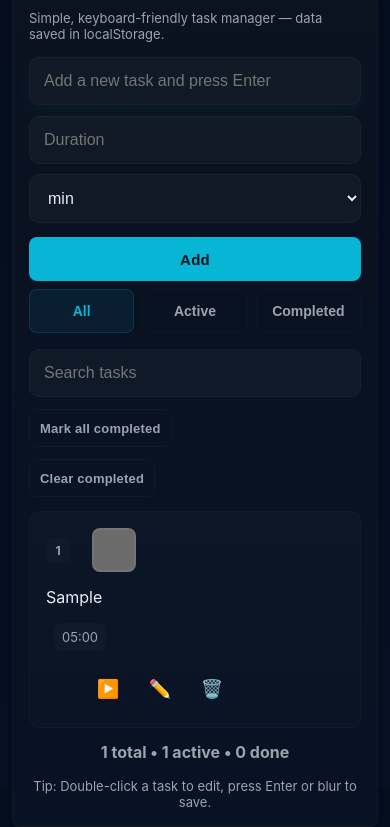
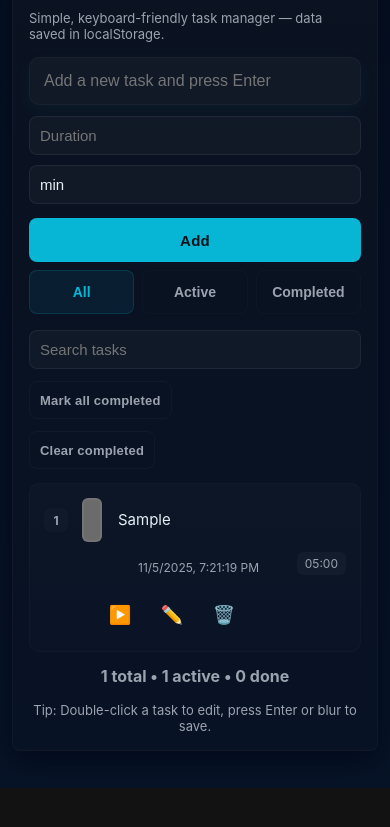
Before and after one commit to HiXaM94/Task-Tracker00, a plain HTML site: page TaskTracker/index.html in a window 390 px wide. Both pictures are taken after typing "Sample", "5" into the empty fields and a click on the button "Add". Shown: the part 56-883 px from the top of the page. After the commit the page ends 844 px from the top, so only its background shows below. Drawn offline with Linux system fonts and the light colour scheme.

Commit message:
Udpate TaskTracker Mobile Style

```diff
--- a/TaskTracker/style.css
+++ b/TaskTracker/style.css
@@ -174,7 +174,7 @@ body{
   }
 
   .task-number{
-    margin-right:6px;
+    margin-right:4px;
   }
 
   .task-text{
@@ -194,9 +194,6 @@ body{
 
   /* hide the full timestamp on small screens to save space;
      keep duration visible inline. Remove this line if you want the timestamp too. */
-  .meta{
-    display:none;
-  }
 
   .duration{
     font-size:13px;
@@ -296,8 +293,8 @@ body{
   }
 
   .checkbox {
-    width: 24px;
-    height: 24px;
+    width: 20px;
+    height: 20px;
     border-radius: 8px;
   }
 
@@ -398,3 +395,129 @@ body{
   .extras { display:flex; gap:8px; flex-wrap:wrap; align-items:center; }
   .extras .input.small { flex:1 1 100%; }
 }
+
+/* Tighter spacing: reduce gap between number and checkbox */
+.task-number{
+  margin-right: 4px; /* reduced from 6px */
+}
+
+/* Make checkbox slightly larger and inline with task text */
+.checkbox{
+  width: 20px;
+  height: 20px;
+  min-width: 20px;
+  border-radius: 6px;
+  border: 2px solid rgba(255,255,255,0.06);
+  display:inline-flex;
+  align-items:center;
+  justify-content:center;
+  cursor:pointer;
+  margin-right: 8px; /* small gap to text */
+  transition: all .12s ease;
+}
+
+/* ensure checkbox aligns vertically with task text */
+.task-item { align-items: center; }
+
+/* Keep task text flexible so it sits inline with checkbox on mobile */
+.task-text { flex: 1 1 auto; }
+
+/* Make selects / dropdowns visually cohesive with app */
+.input.small,
+select.input.small,
+select {
+  background: var(--glass);
+  color: var(--text);
+  border: 1px solid rgba(255,255,255,0.06);
+  padding: 8px 10px;
+  border-radius: 8px;
+  -webkit-appearance: none;
+  -moz-appearance: none;
+  appearance: none;
+}
+
+/* small arrow padding fix for select elements */
+select.input.small { padding-right: 28px; }
+
+/* Mobile-specific adjustments to keep everything on one line */
+@media (max-width:640px){
+  .task-item{
+    align-items:center;
+    gap:8px;
+    flex-wrap:nowrap;
+  }
+
+  .task-number{ width:24px; height:24px; font-size:12px; min-width:24px; margin-right:4px; }
+  .checkbox { width:20px; height:20px; min-width:20px; margin-right:6px; border-radius:6px; }
+  .task-text { font-size:15px; width:auto; }
+  .meta-wrap{ display:flex; flex-direction:row; align-items:center; gap:8px; margin-left:8px; order:2; }
+  .meta{ display:none; } /* hide timestamp on small screens; keep duration shown */
+  .duration{ font-size:13px; padding:6px 8px; white-space:nowrap; background: rgba(255,255,255,0.02); border-radius:8px; }
+
+  /* dropdown/select size tweak on mobile */
+  .input.small, select.input.small { padding:10px; font-size:15px; }
+}
+
+/* Mobile adjustments for task layout */
+@media (max-width: 640px) {
+  .task-item {
+    display: flex;
+    flex-wrap: wrap;
+    gap: 10px;
+    padding: 14px;
+  }
+
+  /* First row: number, checkbox, and task text */
+  .task-number {
+    width: 24px;
+    height: 24px;
+    font-size: 12px;
+    min-width: 24px;
+    margin-right: 4px;
+  }
+
+  .checkbox {
+    width: 20px;
+    height: 20px;
+    min-width: 20px;
+    margin-right: 6px;
+  }
+
+  .task-text {
+    flex: 1;
+    font-size: 15px;
+    margin-right: 0;
+  }
+
+  /* Second row: meta info (date and duration together) */
+  .meta-wrap {
+    width: 100%;
+    margin-left: 54px; /* aligns with text: number + checkbox + margins */
+    display: flex;
+    flex-direction: row;
+    align-items: center;
+    gap: 12px;
+    order: 2;
+  }
+
+  .meta {
+    display: inline-block;
+    font-size: 12px;
+  }
+
+  .duration {
+    font-size: 12px;
+    padding: 4px 8px;
+    background: var(--glass);
+    border-radius: 6px;
+    white-space: nowrap;
+  }
+
+  /* Third row: action buttons */
+  .actions {
+    width: 100%;
+    margin-left: 54px;
+    margin-top: 8px;
+    order: 3;
+  }
+}
```
